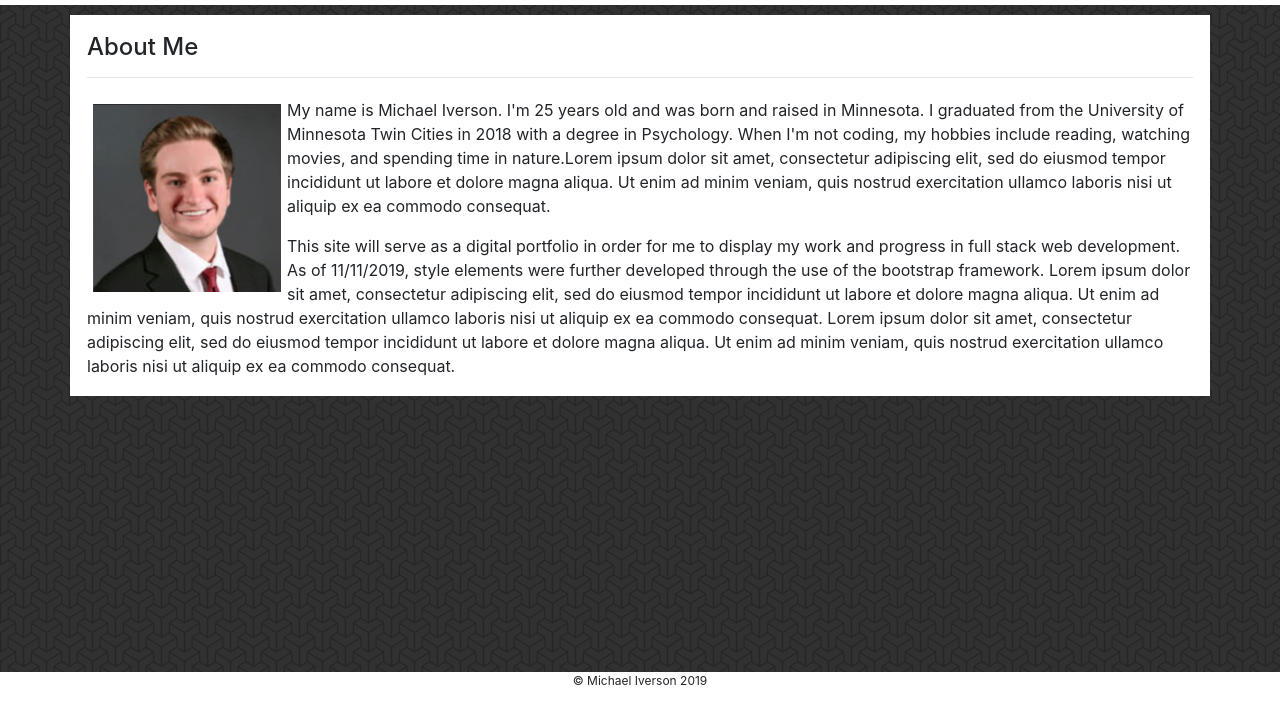
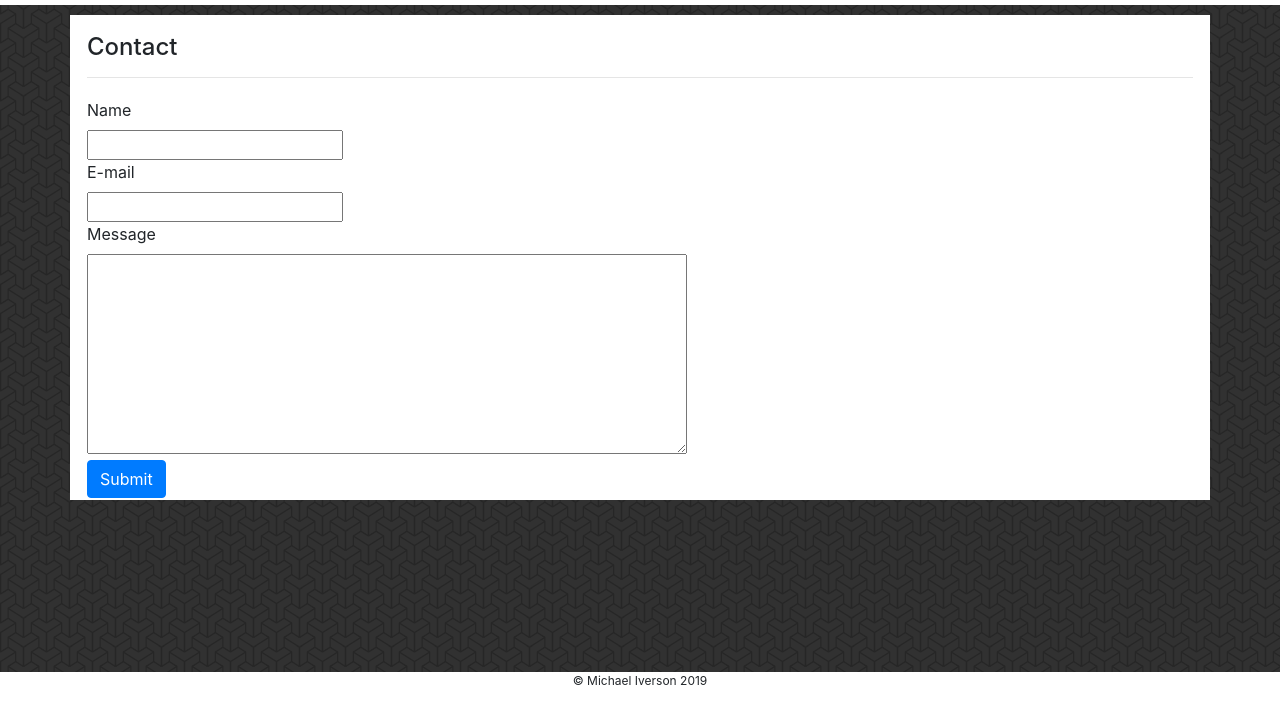
Before and after one commit to ivers523/bootstrap, a plain HTML site: page contact.html in a window 1280 px wide. Shown: the part 63-786 px from the top of the page. Drawn offline with nearby package versions, Linux system fonts and the light colour scheme.

Commit message:
additional formatting changes.

```diff
--- a/assets/css/style.css
+++ b/assets/css/style.css
@@ -18,12 +18,18 @@ hr {
     border-top: 1px solid rgba(0, 0, 0, 0.1);
   }
 
+textarea {
+    width: 600px;
+    height: 200px;
+  }
+
+
   .footer {
     font-size: 12px;
     text-align: center;
     bottom: 0;
     width: 100%;
     height: 65px;
-    position: absolute;
+    position: fixed;
     background-color: #ffffff;
 }
--- a/contact.html
+++ b/contact.html
@@ -38,31 +38,26 @@
     <div class="container">
         <div class="row">
             <div class="col">
-                <p>
-                    <h4>About Me</h4>
-                    <hr>
-                    <img src="assets/images/Screen Shot 2019-11-07 at 4.05.52 PM.png" style="200px">
-                    My name is Michael
-                    Iverson. I'm 25 years old and was born and raised in Minnesota. I graduated from
-                    the
-                    University of Minnesota Twin Cities in 2018 with a degree in Psychology. When I'm not coding, my
-                    hobbies
-                    include reading, watching movies, and spending time in nature.Lorem ipsum dolor sit amet,
-                    consectetur adipiscing elit, sed do eiusmod tempor incididunt ut labore et dolore magna aliqua. Ut
-                    enim ad minim veniam, quis nostrud exercitation ullamco laboris nisi ut aliquip ex ea commodo
-                    consequat.
-                </p>
-
-
-                This site will serve as a digital portfolio in order for me to display my work and progress in full
-                stack web development. As of 11/11/2019, style elements were further developed through the use of
-                the
-                bootstrap framework. Lorem ipsum dolor sit amet, consectetur adipiscing elit, sed do eiusmod tempor
-                incididunt ut labore et dolore magna aliqua. Ut enim ad minim veniam, quis nostrud exercitation
-                ullamco laboris nisi ut aliquip ex ea commodo consequat. Lorem ipsum dolor sit amet, consectetur
-                adipiscing elit, sed do eiusmod tempor incididunt ut labore et dolore magna aliqua. Ut enim ad minim
-                veniam, quis nostrud exercitation ullamco laboris nisi ut aliquip ex ea commodo consequat.
-                </p>
+                <p><h4>Contact</h4></p>
+                <hr>
+                <form>
+                    <div>
+                        <label for="name">Name</label>
+                        <br>
+                        <input type="text" class="name" name="user_name">
+                    </div>
+                    <div>
+                        <label for="mail">E-mail</label>
+                        <br>
+                        <input type="email" class="mail" name="user_mail">
+                    </div>
+                    <div>
+                        <label for="msg">Message</label>
+                        <br>
+                        <textarea class="msg" name="user_message"></textarea>
+                    </div>
+                </form>
+            <button type="button" class="btn btn-primary">Submit</button>
             </div>
         </div>
 
```
Also changed, not shown: index.html (+6 -11 lines), portfolio.html (+1 -1 lines).
